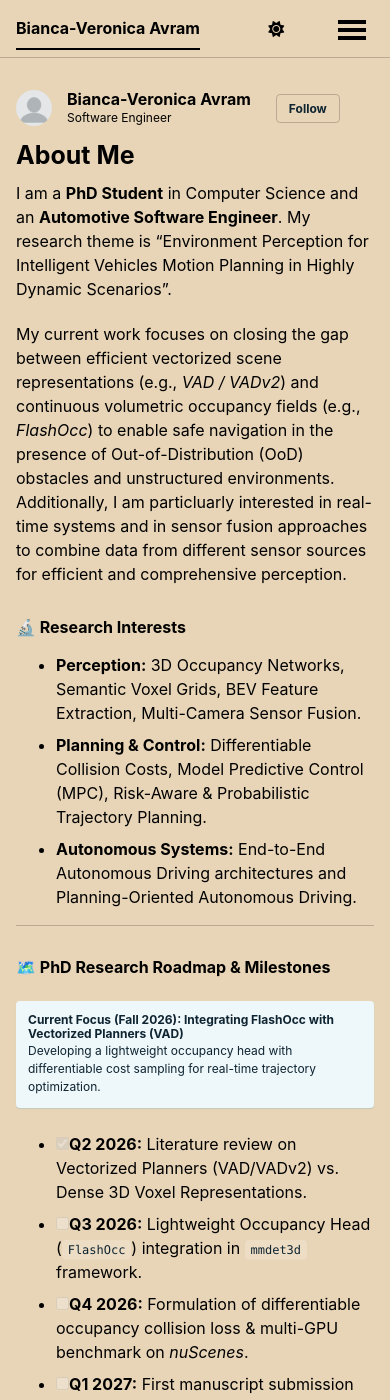
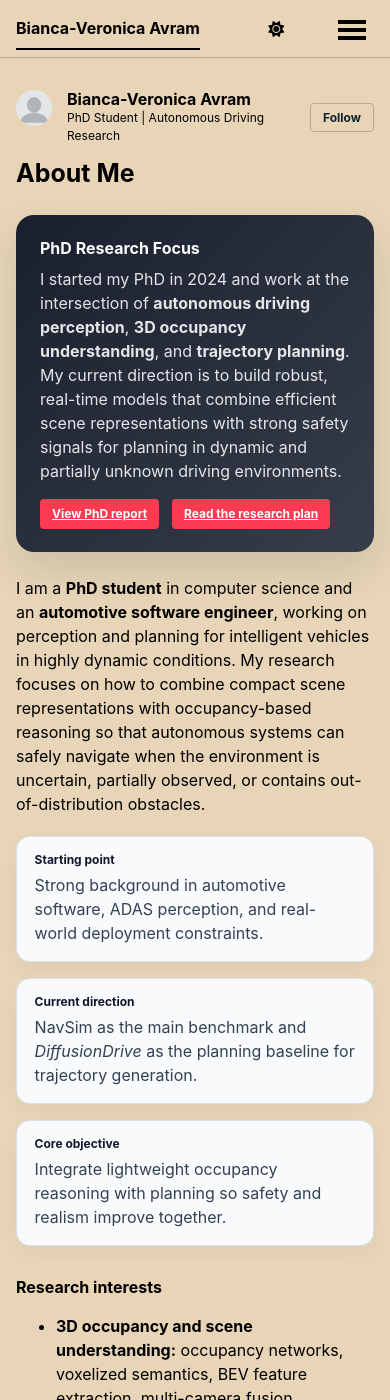
Before and after one commit to biavr/biavr.github.io, a Jekyll site: the page built from _pages/about.md, in a window 390 px wide and 1400 px high. Built offline with Jekyll 4.4.1, drawn with Linux system fonts in a browser that asks for light colours; a style sheet for code colours, icons or effects is not loaded; some of the changed text lies outside the part shown.

Commit message:
added report

```diff
--- a/_config.yml
+++ b/_config.yml
@@ -26,9 +26,9 @@ author:
   avatar           : "profile.png"
   name             : "Bianca-Veronica Avram"
   pronouns         : # example: "she/her"
-  bio              : "Software Engineer"
+  bio              : "PhD Student | Autonomous Driving Research"
   location         : "Cluj-Napoca"
-  employer         : "Technical University of Cluj-NApoca"
+  employer         : "Technical University of Cluj-Napoca"
   uri              : # URL
   email            : "veronica.avram@campus.utcluj.ro"
 
@@ -51,7 +51,7 @@ author:
   bitbucket        : # Username - Update with your username on the site
   codepen          : # Username
   dribbble         : # Username
-  github           : "academicpages"
+  github           : "biavr"
   kaggle           : # Username
   stackoverflow    : # User number or user number and name (i.e., use "1" or "1/jeff-atwood")
 
--- a/_pages/about.md
+++ b/_pages/about.md
@@ -8,31 +8,194 @@ redirect_from:
   - /about.html
 ---
 
-I am a **PhD Student** in Computer Science and an **Automotive Software Engineer**. My research theme is "Environment Perception for Intelligent Vehicles Motion Planning in Highly Dynamic Scenarios".
+<style>
+.research-hero {
+  background: linear-gradient(135deg, rgba(17,24,39,0.96), rgba(30,41,59,0.88));
+  color: #f8fafc;
+  border-radius: 18px;
+  padding: 1.5rem 1.5rem 1.2rem;
+  margin: 1rem 0 1.5rem;
+  box-shadow: 0 18px 40px rgba(15, 23, 42, 0.12);
+}
+.research-hero h3 {
+  color: #f8fafc;
+  margin-top: 0;
+  margin-bottom: 0.6rem;
+}
+.research-hero p {
+  color: rgba(248,250,252,0.9);
+  margin-bottom: 0.8rem;
+}
+.research-actions {
+  display: flex;
+  flex-wrap: wrap;
+  gap: 0.8rem;
+  margin-top: 1rem;
+}
+.research-grid {
+  display: grid;
+  grid-template-columns: repeat(auto-fit, minmax(220px, 1fr));
+  gap: 1rem;
+  margin: 1.25rem 0 1.5rem;
+}
+.research-card {
+  background: #f8fafc;
+  border: 1px solid rgba(148, 163, 184, 0.3);
+  border-radius: 14px;
+  padding: 1rem 1.1rem;
+  box-shadow: 0 8px 20px rgba(15, 23, 42, 0.04);
+}
+.research-card h4 {
+  margin-top: 0;
+  margin-bottom: 0.35rem;
+  color: #0f172a;
+}
+.research-card p {
+  margin-bottom: 0;
+  color: #334155;
+}
+.plan-stage {
+  display: grid;
+  grid-template-columns: 1.1fr 2.2fr;
+  gap: 1rem;
+  margin-bottom: 1rem;
+  background: #ffffff;
+  border: 1px solid rgba(148, 163, 184, 0.25);
+  border-radius: 14px;
+  padding: 1rem 1.1rem;
+}
+.plan-stage .label {
+  font-size: 0.8rem;
+  text-transform: uppercase;
+  letter-spacing: 0.08em;
+  font-weight: 700;
+  color: #475569;
+  margin-bottom: 0.25rem;
+}
+.plan-stage .title {
+  font-weight: 700;
+  color: #0f172a;
+  margin-bottom: 0.35rem;
+}
+.plan-stage ul {
+  margin: 0.4rem 0 0 1.1rem;
+  padding: 0;
+}
+.plan-stage li {
+  margin-bottom: 0.35rem;
+}
+@media (max-width: 700px) {
+  .plan-stage {
+    grid-template-columns: 1fr;
+  }
+}
+</style>
 
-My current work focuses on closing the gap between efficient vectorized scene representations (e.g., *VAD / VADv2*) and continuous volumetric occupancy fields (e.g., *FlashOcc*) to enable safe navigation in the presence of Out-of-Distribution (OoD) obstacles and unstructured environments. Additionally, I am particluarly interested in real-time systems and in sensor fusion approaches to combine data from different sensor sources for efficient and comprehensive perception.
+<div class="research-hero">
+  <h3>PhD Research Focus</h3>
+  <p>
+    I started my PhD in 2024 and work at the intersection of <strong>autonomous driving perception</strong>, <strong>3D occupancy understanding</strong>, and <strong>trajectory planning</strong>.
+    My current direction is to build robust, real-time models that combine efficient scene representations with strong safety signals for planning in dynamic and partially unknown driving environments.
+  </p>
+  <div class="research-actions">
+    <a class="btn btn--primary" href="/files/Bianca_Avram_PhD_Report_Research_Study.pdf" target="_blank" rel="noopener">View PhD report</a>
+    <a class="btn btn--light" href="#research-plan">Read the research plan</a>
+  </div>
+</div>
 
-### 🔬 Research Interests
-* **Perception:** 3D Occupancy Networks, Semantic Voxel Grids, BEV Feature Extraction, Multi-Camera Sensor Fusion.
-* **Planning & Control:** Differentiable Collision Costs, Model Predictive Control (MPC), Risk-Aware & Probabilistic Trajectory Planning.
-* **Autonomous Systems:** End-to-End Autonomous Driving architectures and Planning-Oriented Autonomous Driving.
+I am a **PhD student** in computer science and an **automotive software engineer**, working on perception and planning for intelligent vehicles in highly dynamic conditions. My research focuses on how to combine compact scene representations with occupancy-based reasoning so that autonomous systems can safely navigate when the environment is uncertain, partially observed, or contains out-of-distribution obstacles.
+
+<div class="research-grid">
+  <div class="research-card">
+    <h4>Starting point</h4>
+    <p>Strong background in automotive software, ADAS perception, and real-world deployment constraints.</p>
+  </div>
+  <div class="research-card">
+    <h4>Current direction</h4>
+    <p>NavSim as the main benchmark and <em>DiffusionDrive</em> as the planning baseline for trajectory generation.</p>
+  </div>
+  <div class="research-card">
+    <h4>Core objective</h4>
+    <p>Integrate lightweight occupancy reasoning with planning so safety and realism improve together.</p>
+  </div>
+</div>
+
+### Research interests
+
+* **3D occupancy and scene understanding:** occupancy networks, voxelized semantics, BEV feature extraction, multi-camera fusion.
+* **Autonomous driving planning:** end-to-end driving, trajectory generation, differentiable cost formulations, risk-aware decision making.
+* **Real-time perception systems:** efficient architectures, deployment constraints, sensor fusion for urban and unstructured driving conditions.
 
 ---
 
-### 🗺️ PhD Research Roadmap & Milestones
+### Research plan
 
-<div class="notice--info">
-  <h4>Current Focus (Fall 2026): Integrating FlashOcc with Vectorized Planners (VAD)</h4>
-  <p>Developing a lightweight occupancy head with differentiable cost sampling for real-time trajectory optimization.</p>
+<div id="research-plan">
+  <div class="plan-stage">
+    <div>
+      <div class="label">Stage 1</div>
+      <div class="title">Starting point</div>
+    </div>
+    <div>
+      <p>Establish a strong baseline using <strong>NavSim</strong> and <strong>DiffusionDrive</strong> to study trajectory generation under realistic closed-loop driving conditions.</p>
+      <ul>
+        <li>Understand the benchmark, scoring logic, and planning failure modes.</li>
+        <li>Reproduce the baseline and identify what is missing for safety-critical edge cases.</li>
+        <li>Use the report as the first research foundation to structure the PhD direction.</li>
+      </ul>
+    </div>
+  </div>
+
+  <div class="plan-stage">
+    <div>
+      <div class="label">Stage 2</div>
+      <div class="title">Lightweight occupancy integration</div>
+    </div>
+    <div>
+      <p>Introduce a <strong>lightweight occupancy head</strong> that complements the planner and provides richer spatial uncertainty information alongside DiffusionDrive.</p>
+      <ul>
+        <li>Fuse occupancy reasoning with the planning stack.</li>
+        <li>Capture static and dynamic obstacles in a compact representation.</li>
+        <li>Keep the architecture efficient enough for near-real-time deployment.</li>
+      </ul>
+    </div>
+  </div>
+
+  <div class="plan-stage">
+    <div>
+      <div class="label">Stage 3</div>
+      <div class="title">Safety-aware trajectory objectives</div>
+    </div>
+    <div>
+      <p>Move beyond pure imitation or generation by adding occupancy-informed objectives that push the planner toward safer motion under uncertainty.</p>
+      <ul>
+        <li>Explore differentiable collision and risk-aware sampling strategies.</li>
+        <li>Connect occupancy predictions to action quality and trajectory scoring.</li>
+        <li>Emphasize robustness in rare, critical, and out-of-distribution scenarios.</li>
+      </ul>
+    </div>
+  </div>
+
+  <div class="plan-stage">
+    <div>
+      <div class="label">Stage 4</div>
+      <div class="title">Objectives and end goal</div>
+    </div>
+    <div>
+      <p>The main objective is to build a planning framework that is both <strong>realistic</strong> and <strong>safety-aware</strong>, enabling autonomous vehicles to act more confidently in cluttered and uncertain environments.</p>
+      <ul>
+        <li>Improve closed-loop driving quality on NavSim.</li>
+        <li>Demonstrate that lightweight occupancy guidance helps DiffusionDrive.</li>
+        <li>Translate this into solid PhD contributions, validation, and publications.</li>
+      </ul>
+    </div>
+  </div>
 </div>
-
-* [x] **Q2 2026:** Literature review on Vectorized Planners (VAD/VADv2) vs. Dense 3D Voxel Representations.
-* [ ] **Q3 2026:** Lightweight Occupancy Head (`FlashOcc`) integration in `mmdet3d` framework.
-* [ ] **Q4 2026:** Formulation of differentiable occupancy collision loss & multi-GPU benchmark on *nuScenes*.
-* [ ] **Q1 2027:** First manuscript submission on *Hybrid Vector-Occupancy Planning for Autonomous Vehicles*.
 
 ---
 
-### 💻 Industry & Academic Background
-* **Software Engineer** (Automotive Industry) — Developing perception modules and occupancy estimation pipelines for ADAS/AD.
-* **PhD Researcher** — Autonomous Systems & Robotics.
+### Background
+
+* **Software Engineer** in automotive systems and perception-focused development.
+* **PhD researcher** in autonomous driving, with an emphasis on 3D scene understanding, planning, and safety-aware motion generation.
+* Research direction grounded in a practical understanding of onboard perception constraints and a strong interest in real-time, deployment-ready systems.
```
Also changed, not shown: 1 other file.
